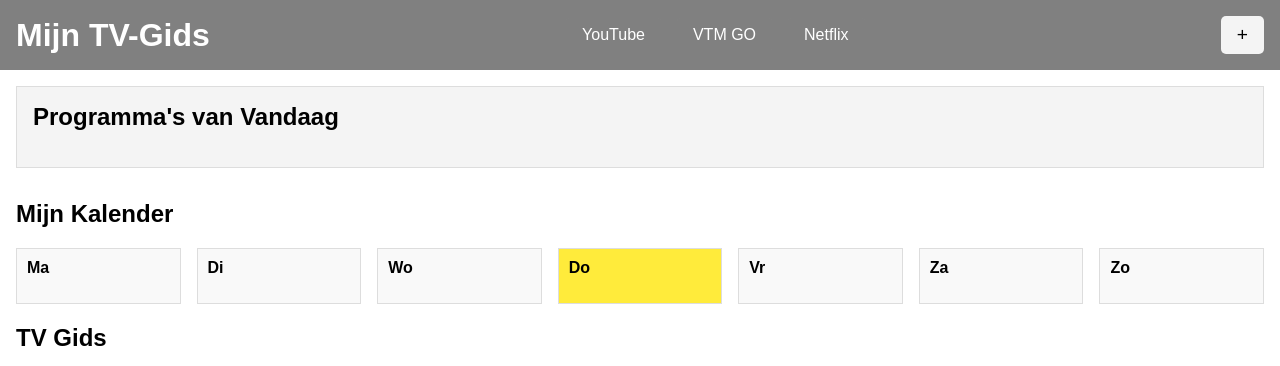
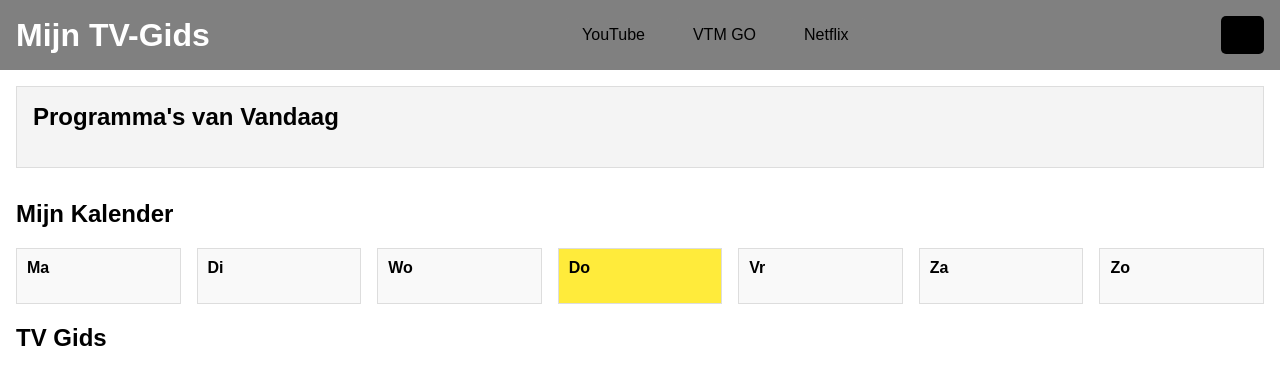
Before and after one commit to samvm1998/tv-gids, a plain HTML site: page index.html in a window 1280 px wide. In both pictures the pointer is over the button 1242 px from the left and 35 px from the top of the page. Shown: the top 366 px of the page. Drawn offline with Linux system fonts and the light colour scheme.

Commit message:
Update index.html

```diff
--- a/index.html
+++ b/index.html
@@ -35,7 +35,7 @@
         }
 
         header .add-button:hover {
-            background-color: #f4f4f4;
+            background-color: black;
         }
 
         header .nav-links {
@@ -44,7 +44,7 @@
         }
 
         header .nav-links a {
-            color: white;
+            color: black;
             text-decoration: none;
             font-size: 1rem;
             padding: 0.5rem 1rem;
```
